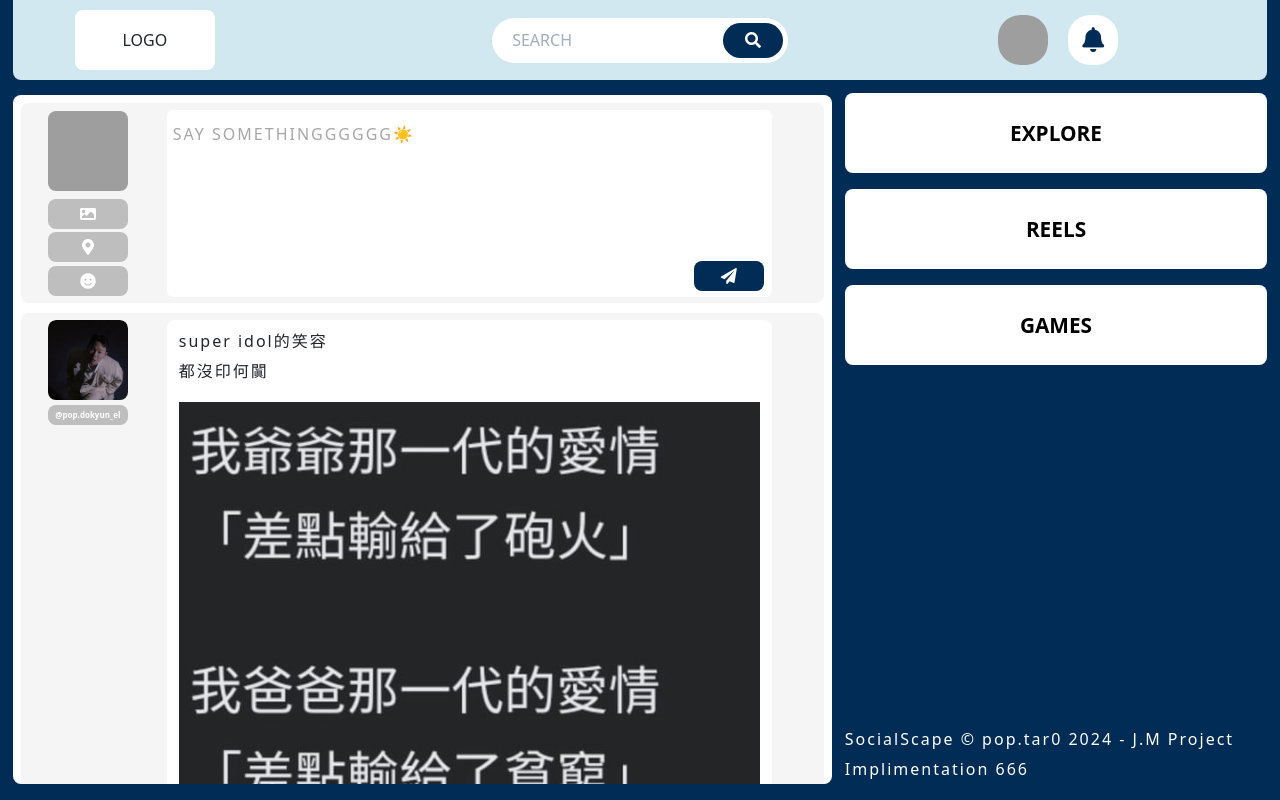
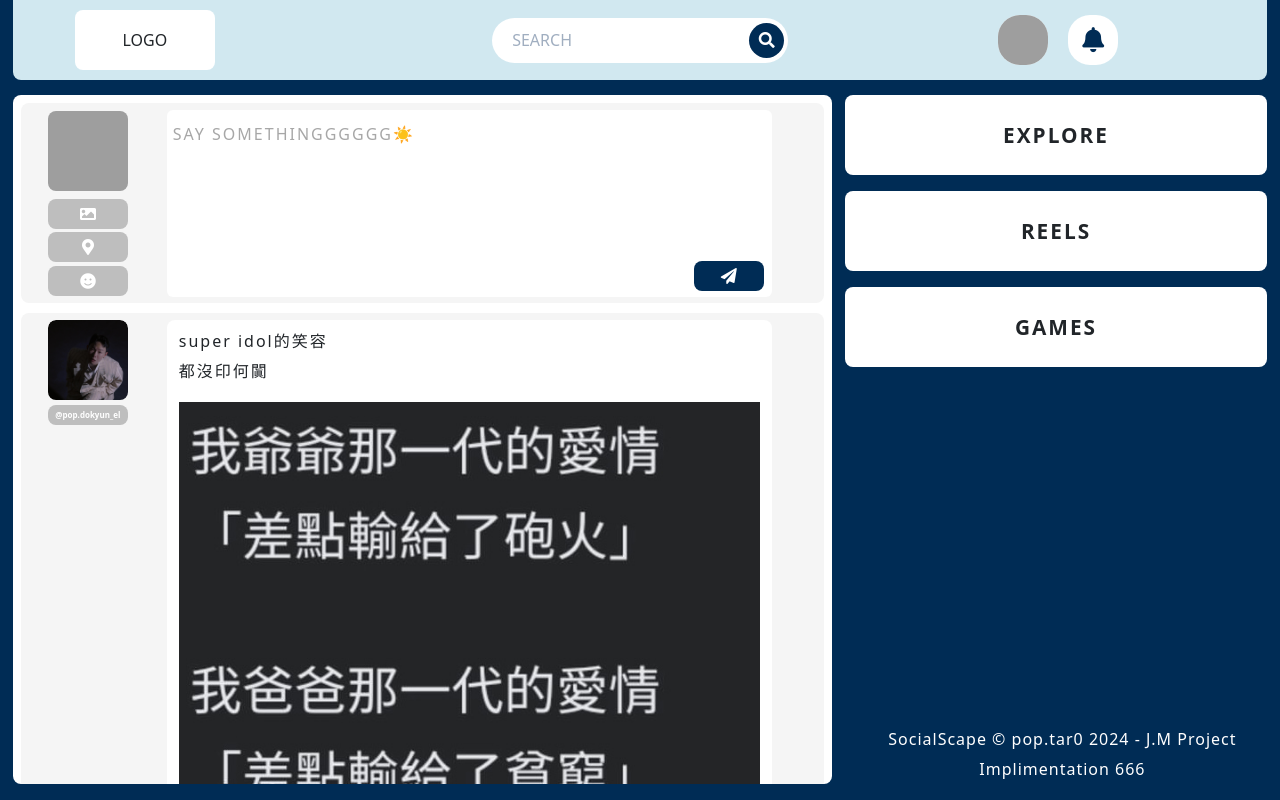
Before and after one commit to pop-tar0/J.M-Project-QQ, a website: page public/index.html in a window 1280 px wide. Drawn offline with nearby package versions, Linux system fonts and the light colour scheme; grey boxes are pictures that could not be loaded.

Commit message:
feat: create aside bar

```diff
--- a/public/css/index.css
+++ b/public/css/index.css
@@ -76,11 +76,11 @@ header .container-fluid .row .col-md-4 input {
 header .container-fluid .row .col-md-4 button {
     border-radius: 999px;
     height: 35px;
-    width: 60px;
+    width: 35px;
     background-color: var(--navy-blue);
     position: absolute;
     top: 22.5px;
-    right: 38.6%;
+    right: 38.5%;
 }
 
 header .container-fluid .row .col-md-4 .round-icon {
@@ -89,7 +89,6 @@ header .container-fluid .row .col-md-4 .round-icon {
     background-color: white;
     border-radius: 22px;
     margin: auto 10px auto 10px;
-    overflow: hidden;
 }
 
 header .container-fluid .row .col-md-4 .round-icon:hover {
@@ -120,14 +119,14 @@ article {
     top: 95px;
     max-height: calc(98% - 95px);
     border-radius: 8px;
-    overflow: auto;
 }
 
 article .post-panel {
     background-color: var(--light-gray);
     height: 200px;
     width: 98%;
-    margin-top: 1%;
+    margin: 1%;
+    margin-bottom: 1%;
     border-radius: 8px;
 }
 
@@ -196,7 +195,6 @@ article .post .row .poster-photo {
     width: 80px;
     background-color: white;
     margin: 7px auto 0 auto;
-    overflow: hidden;
 }
 
 article .post .row .poster-photo:hover {
@@ -262,38 +260,63 @@ article .post .row .post-content .feedback-panel .interaction-bar button {
 }
 
 aside {
-    display: flex;
-    flex-direction: column;
     position: fixed;
+    right: 1%;
+    top: 95px;
+    height: auto;
     width: 33%;
-    height: 500px;
-    right: 1%;
 }
 
-aside a {
-    font-weight: 900;
-    font-size: 1.3em;
+aside ul {
+    padding-left: 0;
 }
 
-aside p {
-    color: white;
-    position: fixed;
-    bottom: 0;
-    font-weight: 100;
-}
-
-.side-bar {
+aside ul .side-bar {
     background-color: white;
     height: 80px;
-    display: block;
     transition: height 0.5s, line-height 0.5s;
     transition-delay: 0.08s;
     margin-bottom: 16px;
-    text-align: center;
-    line-height: 80px;
+    border-radius: 8px;
 }
 
-.side-bar:hover {
-    height: 243px;
-    line-height: 243px;
+aside ul .side-bar {
+    font-weight: 900;
+    font-size: 1.3em;
+
 }
+
+aside ul .side-bar:hover {
+    height: 242px;
+}
+
+aside ul .side-bar .bar-name {
+    line-height: 80px;
+    margin-bottom: 0;
+}
+
+aside ul .side-bar ul {
+    border-top: 3px solid var(--light-gray);
+    width: 94%;
+    margin-left: auto;
+    margin-right: auto;
+}
+
+aside ul .side-bar ul li .explore-item {
+    display: inline-block;
+    height: 40px;
+    width: 100%;
+    margin-top: 10px;
+    line-height: 40px;
+}
+
+aside ul .side-bar ul li .explore-item:hover {
+    background-color: var(--light-gray);
+}
+
+aside .site-information {
+    color: white;
+    bottom: 0;
+    font-weight: 100;
+    letter-spacing: 1px;
+}
--- a/public/index.html
+++ b/public/index.html
@@ -28,11 +28,11 @@
           </form>
           <div class="col-md-4" style="border-radius: 0 0 8px 0; justify-content: center;">
             <!--個人資料按鈕-->
-            <a href="javascript:;" class="round-icon">
+            <a href="javascript:;" class="round-icon overflow-hidden">
               <img src="assets/img/profile-photo.png" alt="">
             </a>
             <!--通知按鈕-->
-            <a href="javascript:;" class="round-icon text-center">
+            <a href="javascript:;" class="round-icon overflow-hidden text-center">
               <i class="far fa-bell"></i>
             </a>
           </div>
@@ -40,7 +40,7 @@
       </div>
     </header>
     <main>
-      <article>
+      <article class="overflow-auto">
         <form class="container post-panel">
           <div class="row">
             <div class="col-md-2 d-flex flex-column">
@@ -76,7 +76,7 @@
         <div class="container post">
           <div class="row">
             <div class="col-md-2 d-flex flex-column">
-              <a href="javascript:;" class="poster-photo">
+              <a href="javascript:;" class="poster-photo overflow-hidden">
                 <img src="assets/img/poster1-photo.png" alt="Error圖片錯誤">
               </a>
               <a href="javascript:;" class="poster-name text-center">@pop.dokyun_el</a>
@@ -110,11 +110,52 @@
           </div>
         </div>
       </article>
-      <aside>
-        <a href="javascript: void(0)" class="side-bar explore-bar">EXPLORE</a>
-        <a href="javascript: void(0)" class="side-bar reels-bar">REELS</a>
-        <a href="javascript: void(0)" class="side-bar games-bar">GAMES</a>
-        <p>SocialScape © pop.tar0 2024 - J.M Project Implimentation 666</p>
+      <aside class="text-center">
+        <ul>
+          <li class="side-bar explore-bar overflow-hidden">
+            <p class="bar-name">EXPLORE</p>
+            <ul>
+              <li>
+                <a class="explore-item" href="javascript:;">EXPLORE-1</a>
+              </li>
+              <li>
+                <a class="explore-item" href="javascript:;">EXPLORE-2</a>
+              </li>
+              <li>
+                <a class="explore-item" href="javascript:;">EXPLORE-3</a>
+              </li>
+            </ul>
+          </li>
+          <li class="side-bar reels-bar overflow-hidden">
+            <p class="bar-name">REELS</p>
+            <ul>
+              <li>
+                <a class="explore-item" href="javascript:;">REELS-1</a>
+              </li>
+              <li>
+                <a class="explore-item" href="javascript:;">REELS-2</a>
+              </li>
+              <li>
+                <a class="explore-item" href="javascript:;">REELS-3</a>
+              </li>
+            </ul>
+          </li>
+          <li class="side-bar games-bar overflow-hidden">
+            <p class="bar-name">GAMES</p>
+            <ul>
+              <li>
+                <a class="explore-item" href="javascript:;">GAMES-1</a>
+              </li>
+              <li>
+                <a class="explore-item" href="javascript:;">GAMES-2</a>
+              </li>
+              <li>
+                <a class="explore-item" href="javascript:;">GAMES-3</a>
+              </li>
+            </ul>
+          </li>
+        </ul>
+        <p class="site-information position-fixed">SocialScape © pop.tar0 2024 - J.M Project Implimentation 666</p>
       </aside>
     </main>
 
```
